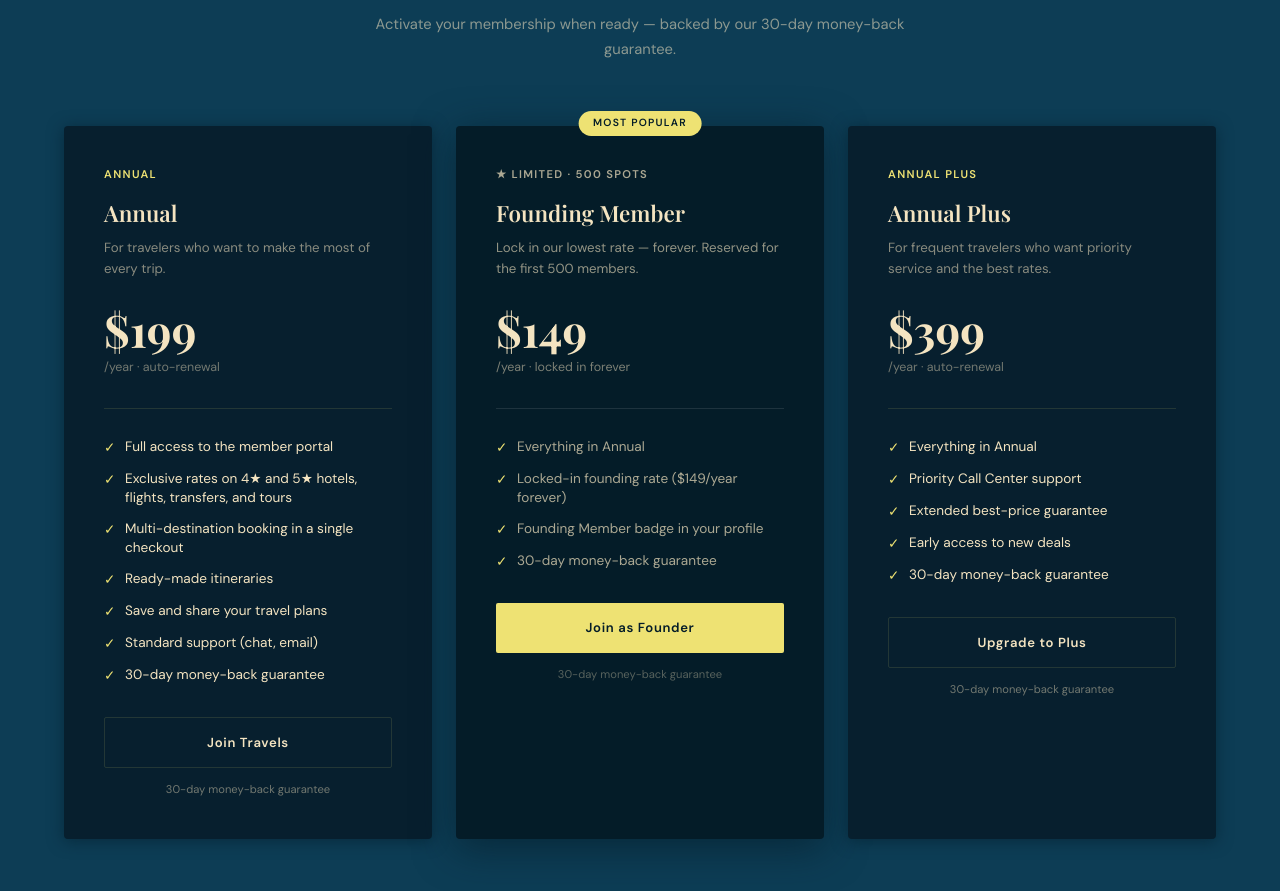
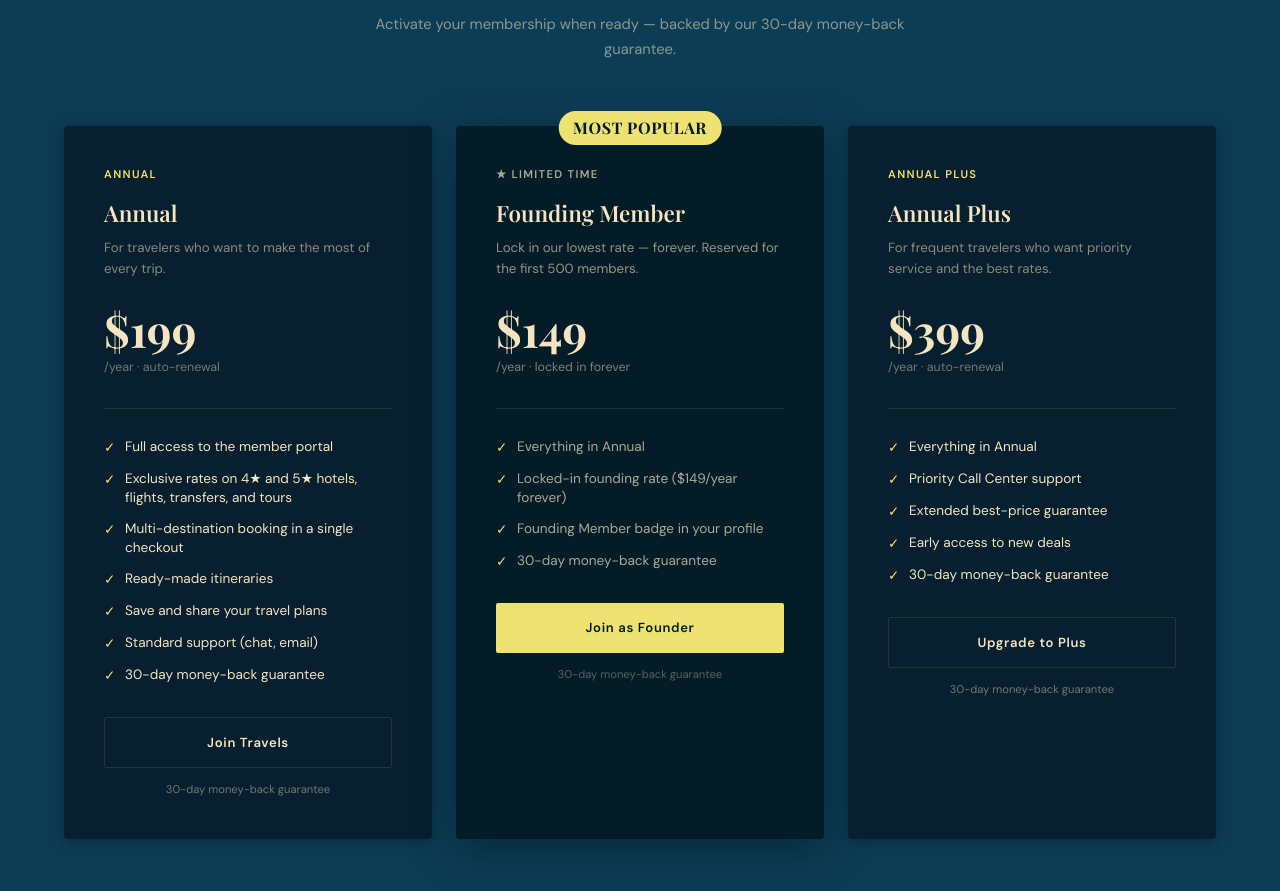
Before and after one commit to ElBeDev/travels, a React (Vite) app: page / in a window 1280 px wide. Shown: the part 6440-7331 px from the top of the page. Built offline with nearby package versions, Linux system fonts and the light colour scheme; a web font is replaced by a local one.

Commit message:
style: pricing label and badge updates

```diff
--- a/src/components/Pricing.module.css
+++ b/src/components/Pricing.module.css
@@ -44,9 +44,10 @@
   transform: translateX(-50%);
   background: var(--terra);
   color: #041c28;
-  font-size: 0.65rem;
-  font-weight: 600;
-  letter-spacing: 0.12em;
+  font-family: var(--ff-display);
+  font-size: 1rem;
+  font-weight: 700;
+  letter-spacing: 0.04em;
   text-transform: uppercase;
   padding: 0.25rem 0.9rem;
   border-radius: 20px;
--- a/src/data/content.ts
+++ b/src/data/content.ts
@@ -128,7 +128,7 @@ export const PLANS = [
     ],
   },
   {
-    badge: '★ Limited · 500 spots',
+    badge: '★ Limited Time',
     name: 'Founding Member',
     tagline: 'Lock in our lowest rate — forever. Reserved for the first 500 members.',
     amount: '$149',
```
